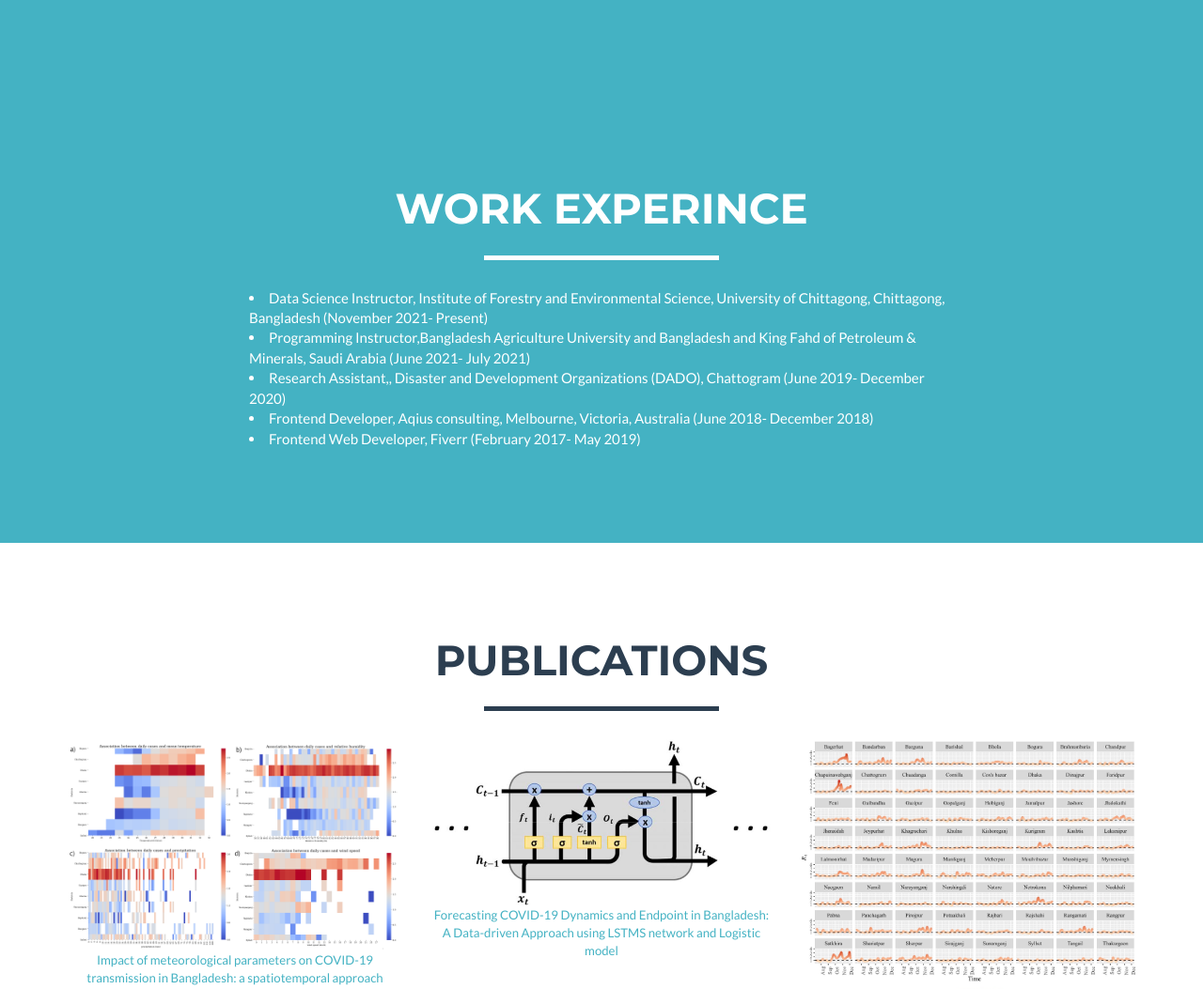
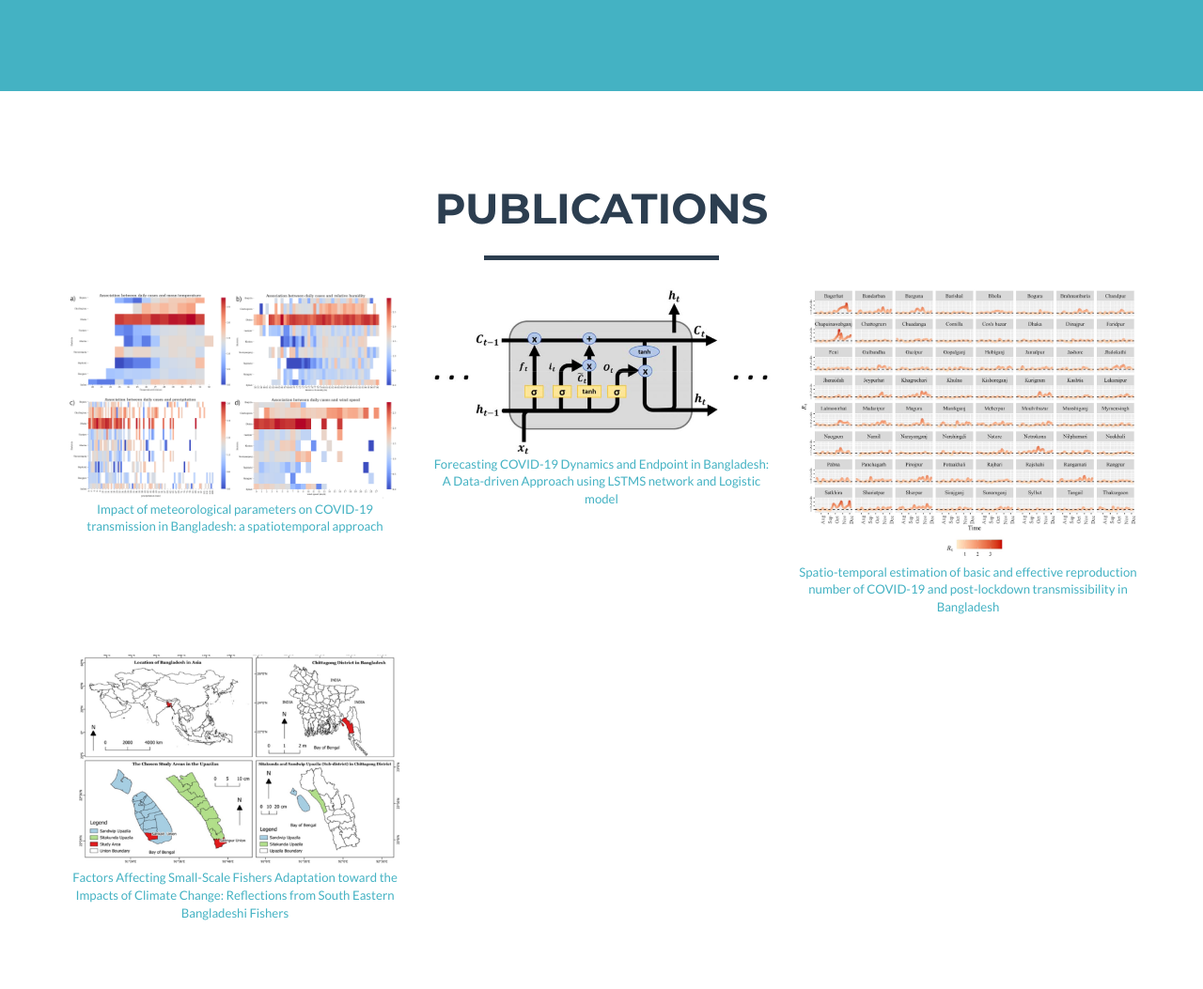
Before and after one commit to alhridoy/HRIDOY, a plain HTML site: page index.html in a window 1280 px wide. Shown: the part 1617-2670 px from the top of the page at 94% size. Drawn offline with nearby package versions, Linux system fonts and the light colour scheme.

Commit message:
Update index.html

```diff
--- a/index.html
+++ b/index.html
@@ -49,16 +49,12 @@
                     <li class="page-scroll">
                         <a href="#about">About Me</a>
                     </li>
-                      <li class="page-scroll">
-                        <a href="#Experience"> Work Experince</a>
-                    </li>
+
                                         <li class="page-scroll">
                         <a href="#portfolio">Publications</a>
                     </li>
 
-                    <li class="page-scroll">
-                            <a href="#work"> Voluenteer Project</a>
-                        </li>
+
 
                    <!-- <li>
                         <a href="#researchModal" data-toggle="modal">Research Interests</a>
@@ -145,35 +141,7 @@
     </section>
 
 
-    <!- Work experince -->
-    <section class="success" id="Experience">
-        <div class="container">
 
-
-
-                <div class="row">
-                    <div class="col-lg-8 text-center col-lg-offset-2  ">
-                        <h2>Work Experince</h2>
-                        <hr class="star-light">
-                    </div>
-                </div>
-                <div class="row">
-                    <div class=" col-lg-8 text-center col-lg-offset-2 ">
-                        <div>
-                        <li>Data Science Instructor, Institute of Forestry and Environmental Science, University of Chittagong, Chittagong, Bangladesh (November 2021- Present)</li>
-
-                          <li> Programming Instructor,Bangladesh Agriculture University and Bangladesh and King Fahd of Petroleum & Minerals, Saudi Arabia (June 2021- July 2021) </li>
-
-                           <li> Research Assistant,, Disaster and Development Organizations (DADO), Chattogram (June 2019- December 2020)
-                            <li> Frontend Developer, Aqius consulting, Melbourne, Victoria, Australia (June 2018- December 2018)
-                             <li> Frontend Web Developer, Fiverr (February 2017- May 2019) </li>
-                        </div>
-                    </div>
-                </div>
-
-            </div>
-        </div>
-    </section>
 
     <!-- Portfolio Grid Section -->
 
```
